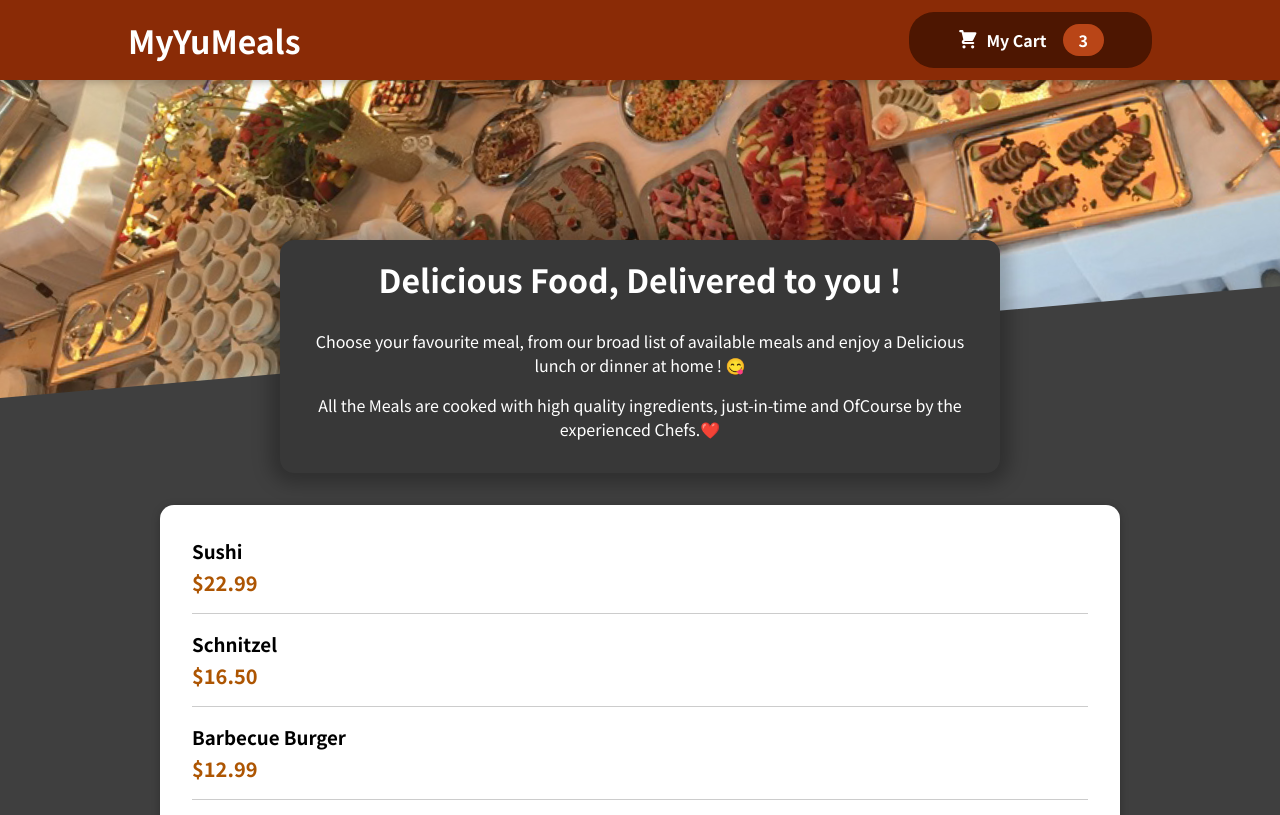
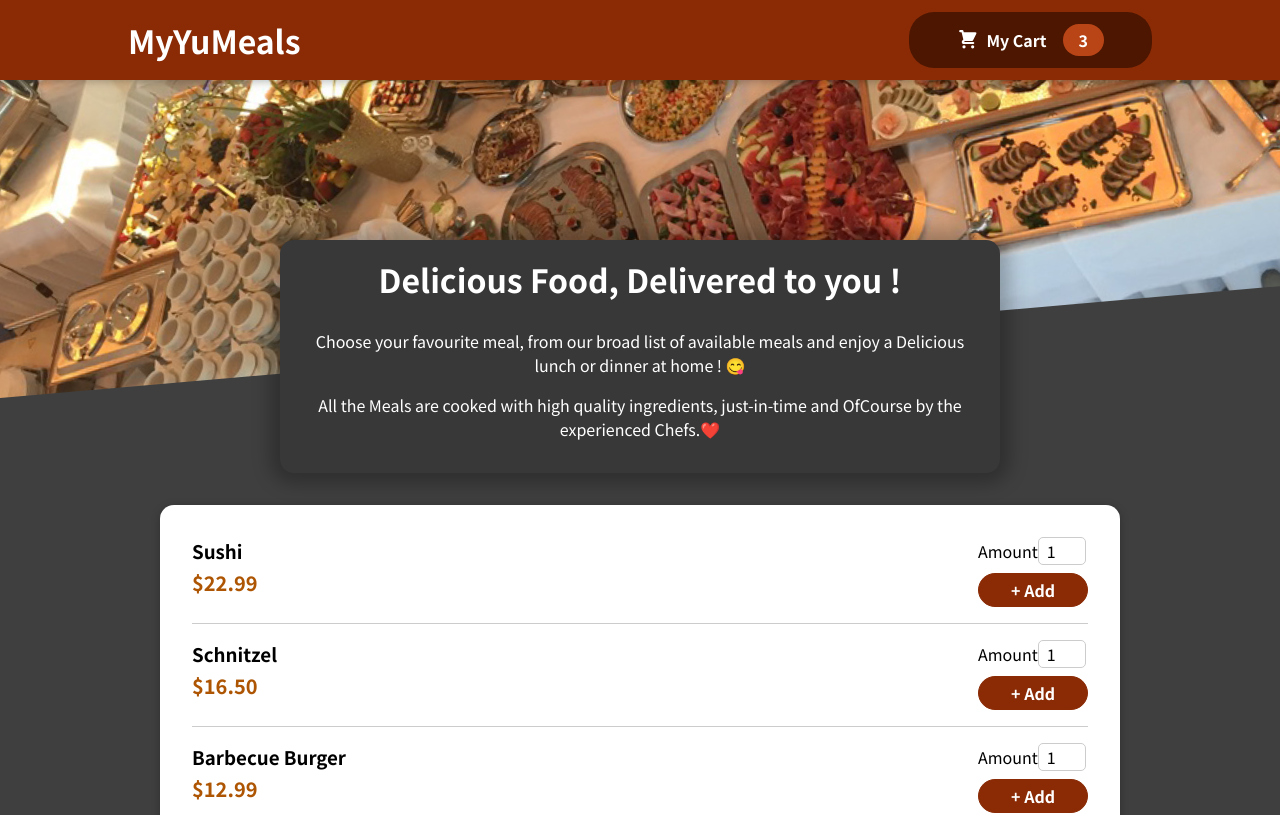
Before and after one commit to rupamsutar/MyZomato, a React (Create React App) app: page / in a window 1280 px wide. Shown: the top 815 px of the page. Built offline with nearby package versions, Linux system fonts and the light colour scheme.

Commit message:
Adding a form

```diff
--- a/src/components/Meals/MealItem/MealItem.js
+++ b/src/components/Meals/MealItem/MealItem.js
@@ -1,5 +1,6 @@
 import React from "react";
 import Classes from "./MealItem.module.css";
+import MealItemForm from "./MealItemForm";
 
 const MealItem = (props) => {
 
@@ -19,7 +20,7 @@
                 </div>
             </div>
             <div>
-
+                <MealItemForm></MealItemForm>
             </div>
         </li>
     )
--- /dev/null
+++ b/src/components/Meals/MealItem/MealItemForm.js
@@ -0,0 +1,21 @@
+import React from "react";
+import Classes from "./MealItemForm.module.css";
+import Input from "../../UI/Input";
+
+const MealItemForm = () => {
+    return (
+        <form className={Classes.form}>
+            <Input label="Amount" input={{
+                id:"Amount",
+                type: "number",
+                min: "1",
+                max:"5",
+                step: "1",
+                defaultValue: "1"
+            }}></Input>
+            <button>+ Add</button>
+        </form>
+    )
+};
+
+export default MealItemForm;
--- /dev/null
+++ b/src/components/Meals/MealItem/MealItemForm.module.css
@@ -0,0 +1,20 @@
+.form {
+    text-align: right;
+}
+
+.form button {
+  font: inherit;
+  cursor: pointer;
+  background-color: #8a2b06;
+  border: 1px solid #8a2b06;
+  color: white;
+  padding: 0.25rem 2rem;
+  border-radius: 20px;
+  font-weight: bold;
+}
+
+.form button:hover,
+.form button:active {
+  background-color: #641e03;
+  border-color: #641e03;
+}
--- /dev/null
+++ b/src/components/UI/Input.js
@@ -0,0 +1,16 @@
+import React from "react";
+import Classes from "./Input.module.css";
+
+const Input = (props) => {
+    return (
+        <div className={Classes.input}>
+            <lable htmlFor={props.input.id}>
+                {props.label}
+            </lable>
+            <input {...props.input}>
+            </input>
+        </div>
+    )
+}
+
+export default Input;
--- /dev/null
+++ b/src/components/UI/Input.module.css
@@ -0,0 +1,18 @@
+.input {
+    display: flex;
+    align-items: center;
+    margin-bottom: 0.5rem;
+  }
+
+  .input label {
+    font-weight: bold;
+    margin-right: 1rem;
+  }
+
+  .input input {
+    width: 3rem;
+    border-radius: 5px;
+    border: 1px solid #ccc;
+    font: inherit;
+    padding-left: 0.5rem;
+  }
```
